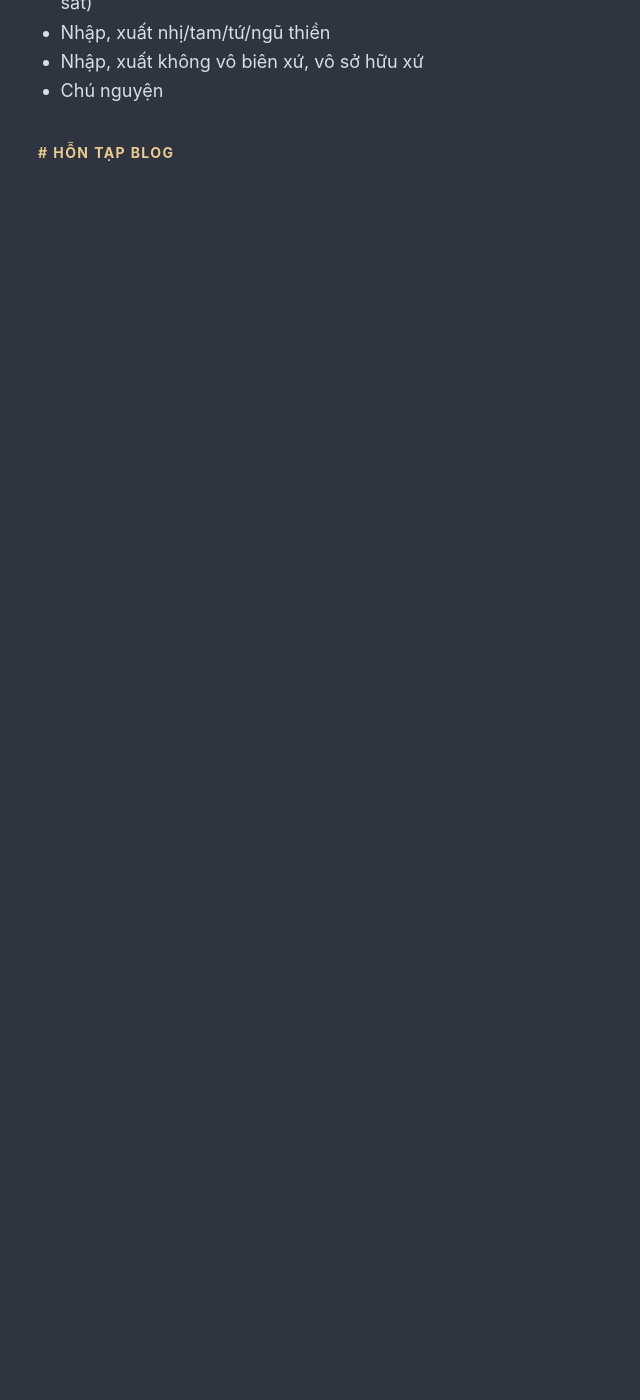
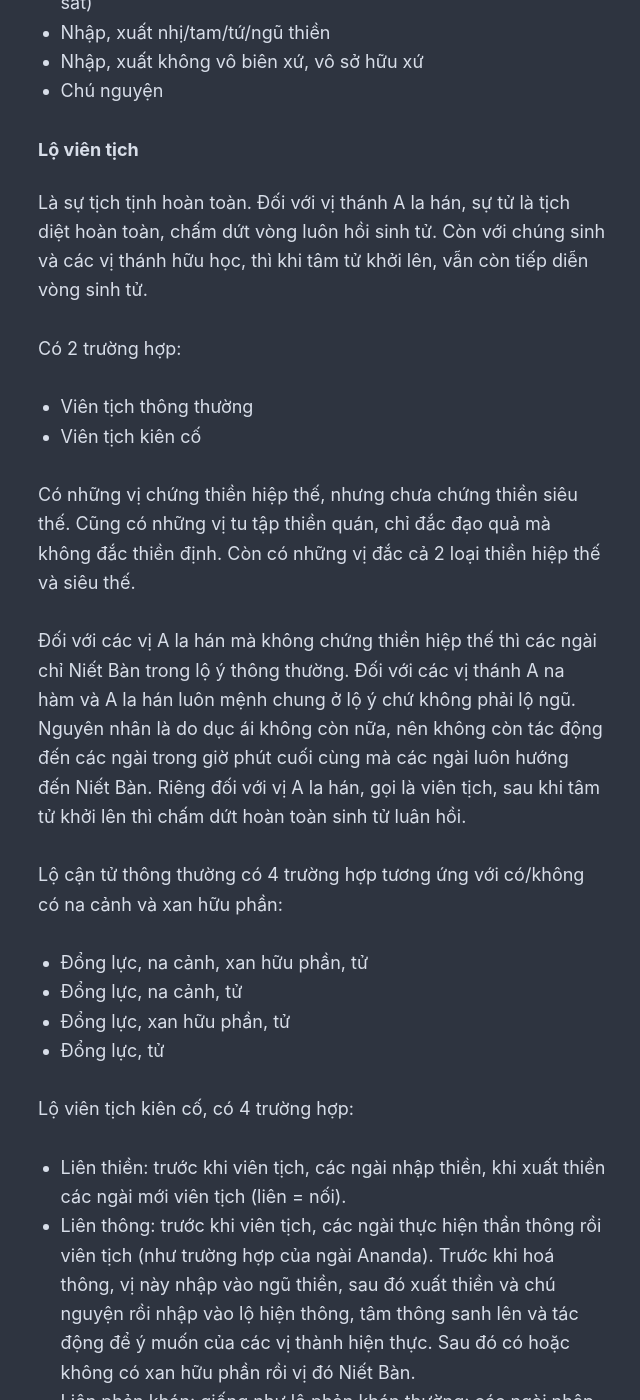
Before and after one commit to rilwis/hontap.info, a Jekyll site: the page built from _posts/2020-06-08-vi-dieu-phap-khai-luoc.md, in a window 1280 px wide and 1400 px high, scrolled down 25422 px. Shown: the whole window, without its empty margins (318-958 px from the left). Built offline with Jekyll 4.4.1, drawn with Linux system fonts in a browser that asks for light colours; our own code applies the rules of GitHub Pages for plain Markdown files; before the commit the page ends 25621 px from its top, so only the background shows below that; some of the changed text lies outside the part shown.

Commit message:
Update 2020-06-08-vi-dieu-phap-khai-luoc.md

```diff
--- a/_posts/2020-06-08-vi-dieu-phap-khai-luoc.md
+++ b/_posts/2020-06-08-vi-dieu-phap-khai-luoc.md
@@ -564,7 +564,7 @@ Bao gồm các lộ ý môn:
   - Chứng đạo quả
   - Nhập thiền quả
 
-#### Lộ tâm hóa thông
+#### Lộ tâm hóa thông hay hiện thông
 
 Là lộ trình tâm của người chứng thiền và có thần thông. Vị đó phải chứng được ngũ thiền. Tâm định của vị đó rất mạnh mẽ và có thể ảnh hưởng tới thế giới xung quanh.
 
@@ -652,3 +652,38 @@ Lộ tâm:
 - Nhập, xuất nhị/tam/tứ/ngũ thiền
 - Nhập, xuất không vô biên xứ, vô sở hữu xứ
 - Chú nguyện
+
+#### Lộ viên tịch
+
+Là sự tịch tịnh hoàn toàn. Đối với vị thánh A la hán, sự tử là tịch diệt hoàn toàn, chấm dứt vòng luôn hồi sinh tử. Còn với chúng sinh và các vị thánh hữu học, thì khi tâm tử khởi lên, vẫn còn tiếp diễn vòng sinh tử.
+
+Có 2 trường hợp:
+
+- Viên tịch thông thường
+- Viên tịch kiên cố
+
+Có những vị chứng thiền hiệp thế, nhưng chưa chứng thiền siêu thế. Cũng có những vị tu tập thiền quán, chỉ đắc đạo quả mà không đắc thiền định. Còn có những vị đắc cả 2 loại thiền hiệp thế và siêu thế.
+
+Đối với các vị A la hán mà không chứng thiền hiệp thế thì các ngài chỉ Niết Bàn trong lộ ý thông thường. Đối với các vị thánh A na hàm và A la hán luôn mệnh chung ở lộ ý chứ không phải lộ ngũ. Nguyên nhân là do dục ái không còn nữa, nên không còn tác động đến các ngài trong giờ phút cuối cùng mà các ngài luôn hướng đến Niết Bàn. Riêng đối với vị A la hán, gọi là viên tịch, sau khi tâm tử khởi lên thì chấm dứt hoàn toàn sinh tử luân hồi.
+
+Lộ cận tử thông thường có 4 trường hợp tương ứng với có/không có na cảnh và xan hữu phần:
+
+- Đổng lực, na cảnh, xan hữu phần, tử
+- Đổng lực, na cảnh, tử
+- Đổng lực, xan hữu phần, tử
+- Đổng lực, tử
+
+Lộ viên tịch kiên cố, có 4 trường hợp:
+
+- Liên thiền: trước khi viên tịch, các ngài nhập thiền, khi xuất thiền các ngài mới viên tịch (liên = nối).
+- Liên thông: trước khi viên tịch, các ngài thực hiện thần thông rồi viên tịch (như trường hợp của ngài Ananda). Trước khi hoá thông, vị này nhập vào ngũ thiền, sau đó xuất thiền và chú nguyện rồi nhập vào lộ hiện thông, tâm thông sanh lên và tác động để ý muốn của các vị thành hiện thực. Sau đó có hoặc không có xan hữu phần rồi vị đó Niết Bàn.
+- Liên phản khán: giống như lộ phản khán thường: các ngài nhập thiền, xuất thiền, có các dòng đổng lực tâm để phản khán các chi thiền đó. R-D-KY-5ĐL-[HP]-NB.
+- Chí mạng (tột mạng): trước khi Niết Bàn, các ngài tận dụng để chứng A la hán để Niết Bàn. Gọi là chí mạng vì vừa đắc đạo xong thì các ngài Niết Bàn.
+
+Đối với các vị Chánh đẳng giác, các ngài luôn Niết Bàn bằng lộ viên tịch liên thiền. Theo thông lệ, các ngài nhập hết tất cả các tầng thiền xuôi, ngược. Trong cuộc đời của các ngài, có 2 lần nhập như vậy với tốc độ nhanh nhất là lúc các ngài chứng đạo quả và Niết Bàn. Và việc đó gây chấn động đối với những người chứng thiền.
+
+Đối với các vị chứng thiền, thời gian giữa các lần xuất, nhập thiền là vô số sát na hữu phần. Chỉ có 4 hạng người mới có số sát na hữu phần ít nhất
+
+- Đức Phật toàn giác: có 4 sát na hữu phần
+- Đức Phật độc giác
+- 2 vị chí thượng thanh văn (ngài Xá Lợi Phất và ngài Mục Kiền Liên)
```
